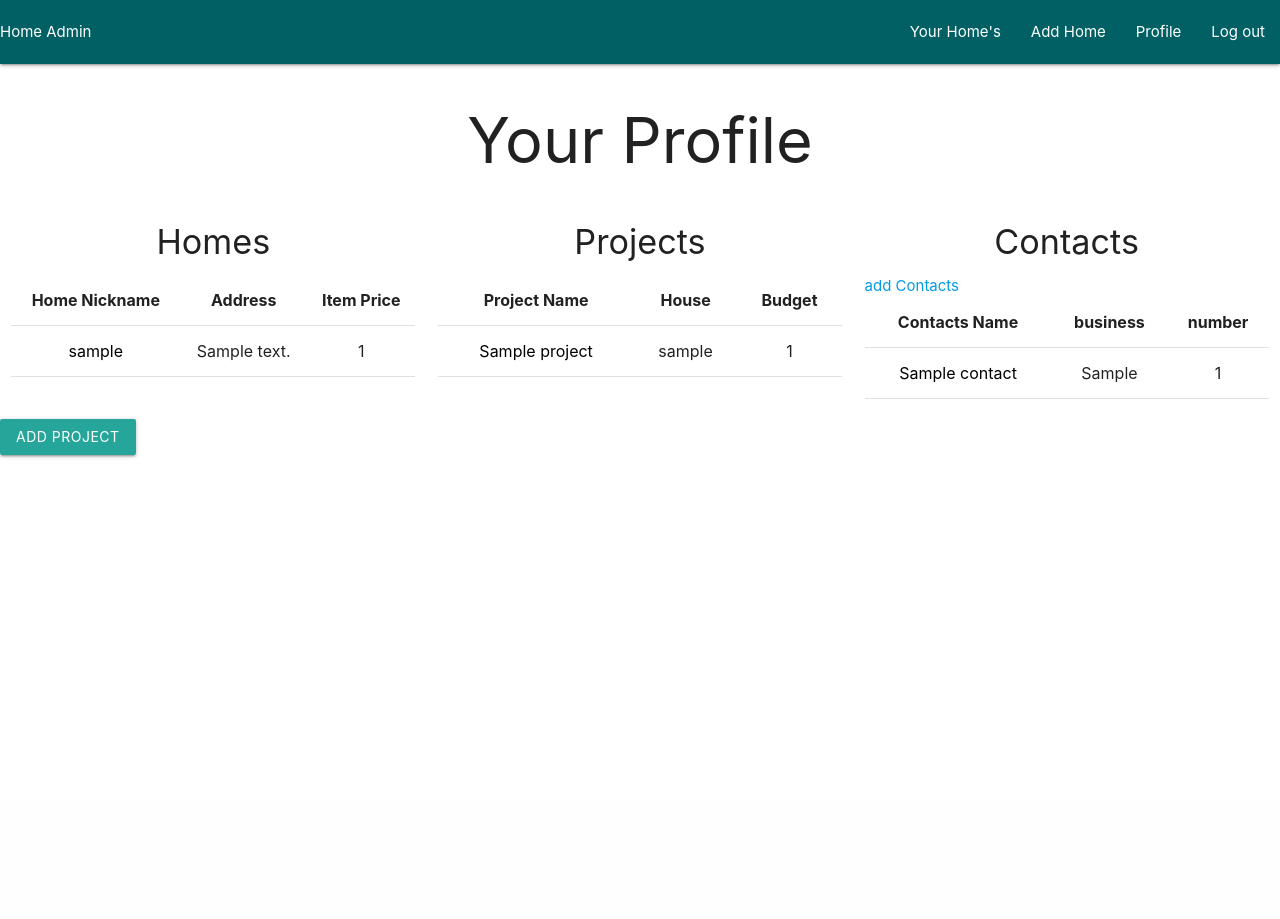
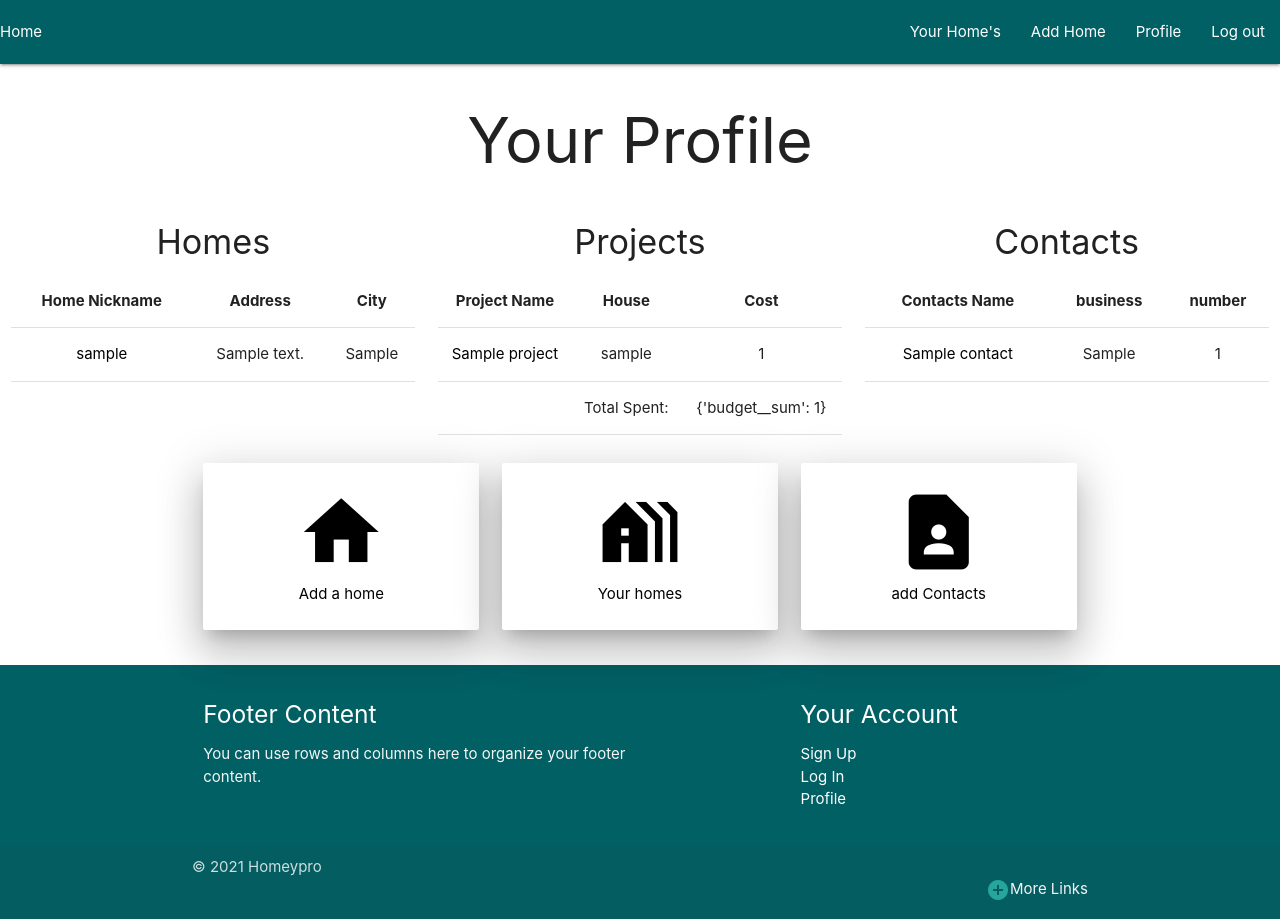
Before and after one commit to haydenharris0/homeypro, a Django app: page /profile/profile/ in a window 1280 px wide. Before the commit the page ends 458 px from the top, so only its background shows below. Run offline with Django 3.2, Linux system fonts and the light colour scheme; a user stored in the database is signed in; tables that the repository leaves empty hold one stand-in row (values such as "Sample post").

Commit message:
added total spent on projects

```diff
--- a/main_app/templates/header.html
+++ b/main_app/templates/header.html
@@ -31,7 +31,6 @@
     <nav>
       <div class="cyan darken-4">
         <a href="{% url 'home' %}">Home</a>
-        <a href="http://127.0.0.1:8000/admin">Admin</a>
         <ul class="right">
           {% if user.is_authenticated %}
           <li class="loggedInOptions">
--- a/main_app/templates/homes/index.html
+++ b/main_app/templates/homes/index.html
@@ -6,7 +6,7 @@
   <div class="row">
     {% for home in homes %}
     <div class="col s12 m6">
-      <div class="card black">
+      <div class="small card black">
         <div class="card-content white-text">
           <span class="card-title">{{ home.nickname }}</span>
           <p>{{ home.address }}, {{ home.city }}, {{ home.state}}.</p>
--- a/main_app/templates/profile/profile.html
+++ b/main_app/templates/profile/profile.html
@@ -1,6 +1,6 @@
 {% load static %}
 
-<header>{% include 'header.html' %}</header>
+{% include 'header.html' %}
 
 <body>
 
@@ -15,7 +15,7 @@
           <tr>
             <th>Home Nickname</th>
             <th>Address</th>
-            <th>Item Price</th>
+            <th>City</th>
           </tr>
         </thead>
         {% for home in homes %}
@@ -25,7 +25,7 @@
               <a class="black-text" href="{% url 'homes_detail' home.id %}">{{ home.nickname }}</a>
             </td>
             <td>{{ home.address }}</td>
-            <td>{{ home.id }}</td>
+            <td>{{ home.city }}</td>
           </tr>
         </tbody>
         {% endfor %}
@@ -41,7 +41,7 @@
           <tr>
             <th>Project Name</th>
             <th>House</th>
-            <th>Budget</th>
+            <th>Cost</th>
           </tr>
         </thead>
         {% for project in projects %}
@@ -53,8 +53,11 @@
             <td>{{ project.home.nickname }}</td>
             <td>{{ project.budget }}</td>
           </tr>
+        {% endfor %}
+        <td></td>
+        <td>Total Spent:</td>
+        <td>{{  sum_of_projects }}</td>
         </tbody>
-        {% endfor %}
       </table>
     </div>
     {% comment %} end of grid for projects {% endcomment %}
@@ -62,7 +65,6 @@
     {% comment %} grid for contacts {% endcomment %}
     <div class="col s4">
       <h4 class="center">Contacts</h4>
-      <a href="{% url 'create_contact' %}">add Contacts</a>
       <table class="highlight centered">
         <thead>
           <tr>
@@ -88,10 +90,40 @@
   </div>
   {% comment %} end grid for contacts {% endcomment %}
 
-  {% comment %} Hide / show form {% endcomment %}
-      <button class="btn" onclick="myFunction()">Add Project</button>
-      <div id="myDIV" style="display:none">
-        <p>WOrking</p>
-      </div>
+  {% comment %} buttons for adding a house, contact, and list os houses {% endcomment %}
+  <div class="row container">
+    <div class="col s12 m4">
+      <a href="{% url 'create_home'%}">
+        <div class="card-panel z-depth-5 center-align hoverable">
+          <div>
+            <i class="large material-icons black-text">home</i>
+          </div>
+          <span class="black-text"> Add a home </span>
+        </div>
+      </a>
+    </div>
+    <div class="col s12 m4">
+      <a href="{% url 'homes_index'%}">
+        <div class="card-panel z-depth-5 center-align hoverable">
+          <div>
+            <i class="large material-icons black-text">holiday_village</i>
+          </div>
+          <span class="black-text"> Your homes </span>
+        </div>
+      </a>
+    </div>
+    <div class="col s12 m4">
+      <a href="{% url 'create_contact' %}">
+        <div class="card-panel z-depth-5 center-align hoverable">
+          <div>
+            <i class="large material-icons black-text">contact_page</i>
+          </div>
+          <span class="black-text"> add Contacts </span>
+        </div>
+      </a>
+    </div>
+  </div>
 
 </body>
+
+{% include 'footer.html' %}
--- a/main_app/views.py
+++ b/main_app/views.py
@@ -7,6 +7,7 @@
 from django.shortcuts import redirect
 from django.contrib.auth.decorators import login_required
 from django.contrib.auth.mixins import LoginRequiredMixin
+from django.db.models import Sum
 
 
 def home(request):
@@ -18,7 +19,10 @@
     homes = Home.objects.filter(user=request.user)
     projects = Project.objects.filter(user=request.user)
     contacts = Contacts.objects.filter(user=request.user)
-    context = {'homes': homes, 'projects': projects, 'contacts': contacts}
+    sum_of_projects = Project.objects.filter(
+        user=request.user).aggregate(Sum("budget"))
+    context = {'homes': homes, 'projects': projects,
+               'contacts': contacts, 'sum_of_projects': sum_of_projects}
     return render(request, 'profile/profile.html', context)
 
 
```
Also changed, not shown: main_app/templates/home.html (+5 -3 lines), main_app/templates/registration/login.html (+6 -3 lines).
